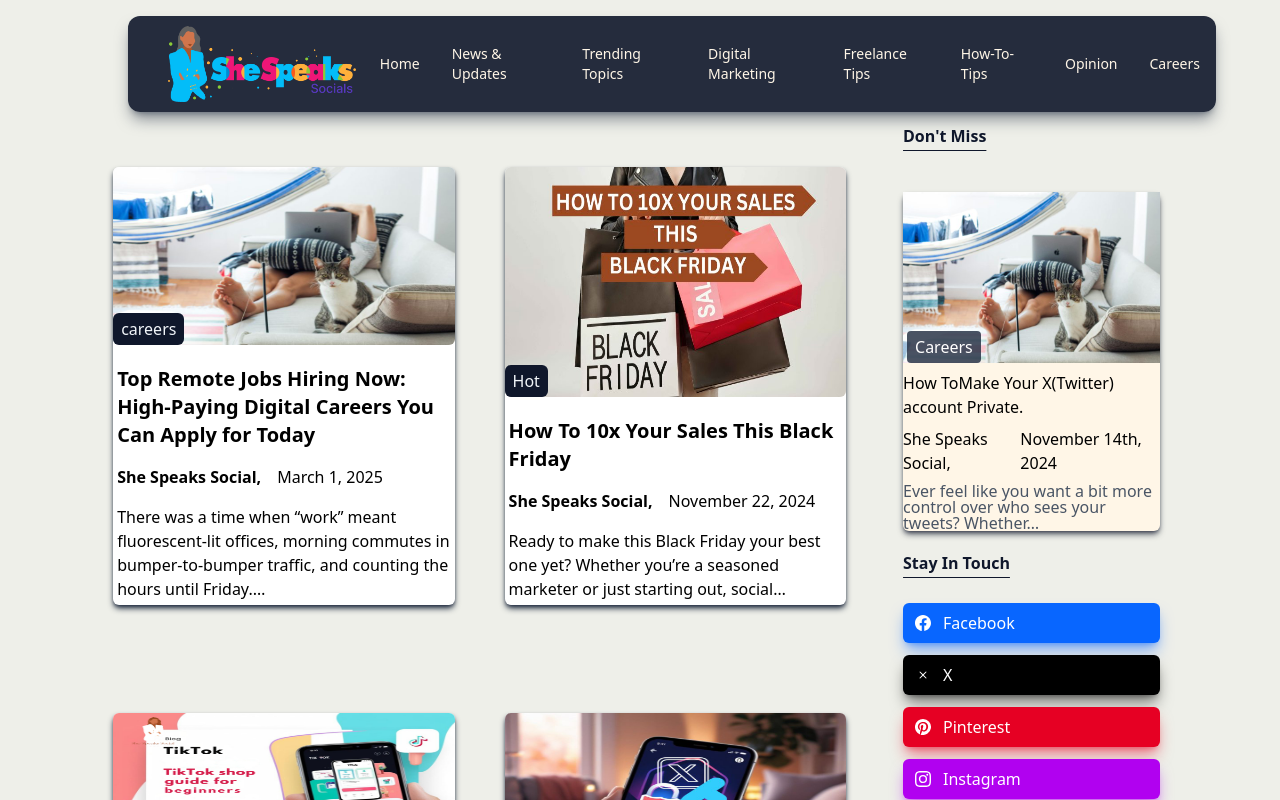
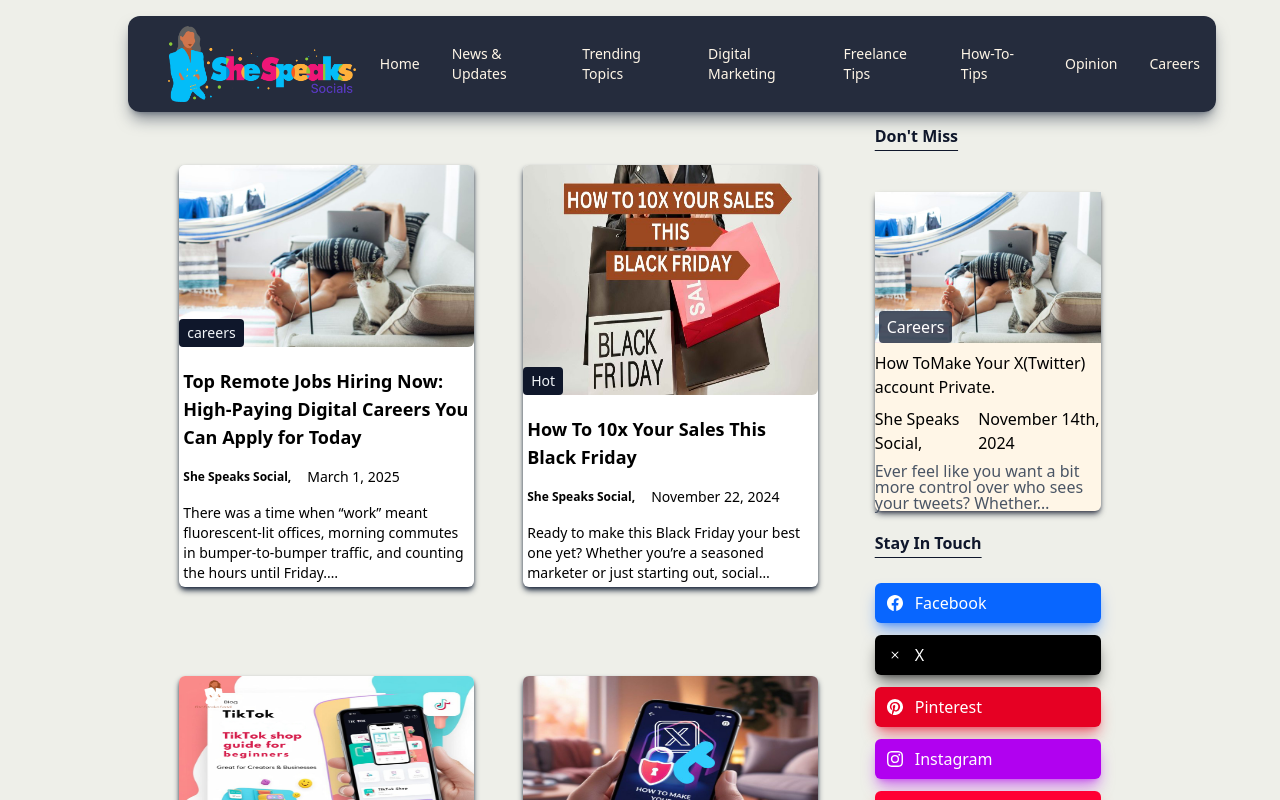
Before and after one commit to MatthewsRicky/shespeaksocial, a Next.js app: page /blog in a window 1280 px wide. Shown: the top 800 px of the page. Built offline with nearby package versions, Linux system fonts and the light colour scheme.

Commit message:
more layout design

```diff
--- a/components/Blog.tsx
+++ b/components/Blog.tsx
@@ -6,18 +6,18 @@ import Image from "next/image";
 
 const Blog = () => {
 	return (
-		<main className="relative flex items-start gap-8 justify-center lg:w-[95%]">
-      <section className="md:w-[70%] lg:w-[65%] grid md:grid-cols-2 gap-8 items-center justify-center mt-48 lg:my-32">
+		<main className="relative flex items-start gap-6 justify-center lg:w-[85%]">
+      <section className="md:w-[70%] lg:w-[65%] grid md:grid-cols-2 gap-4 items-center justify-center mt-48 lg:my-32">
 	      {posts.map((post) => (
-		      <div key={post.id} className="relative bg-white shadow-md shadow-slate-800 flex flex-col items-center justify-between h-[85%] w-[95%] text-start mx-auto rounded-md gap-4">
+		      <div key={post.id} className="relative bg-white shadow-md shadow-slate-800 flex flex-col items-center justify-between h-[85%] w-[90%] text-start mx-auto rounded-md gap-4">
 			      <div className="relative flex items-center justify-start text-start w-full h-64 rounded-lg">
 				      <Image src={post.imageUrl} alt={post.imageAlt} width={400} height={300} className="absolute flex w-full justify-start h-full rounded-md" />
-				      <span className="absolute left-0 bottom-0 text-slate-100 bg-slate-900 hover:bg-deep-pink/70 px-2 py-1 rounded-md">{post.imageTitle}</span>
+				      <span className="absolute left-0 bottom-0 text-slate-100 bg-slate-900 hover:bg-razzmataz text-sm px-2 py-1 rounded-sm">{post.imageTitle}</span>
 			      </div>
-			      <div className="flex flex-col items-start justify-start gap-4 p-1 ">
-				      <h1 className="text-xl font-bold ">{post.title}</h1>
+			      <div className="flex flex-col items-start justify-start gap-4 p-1 text-sm">
+				      <h1 className="text-lg font-bold ">{post.title}</h1>
 				      <span className="flex gap-4 items-center ml-o -w-full">
-							<h2 className="font-semibold">{post.author},</h2>
+							<h2 className="font-semibold text-xs">{post.author},</h2>
 							<h3>{post.date}</h3>
 						</span>
 				      <p>{post.article}</p>
```
